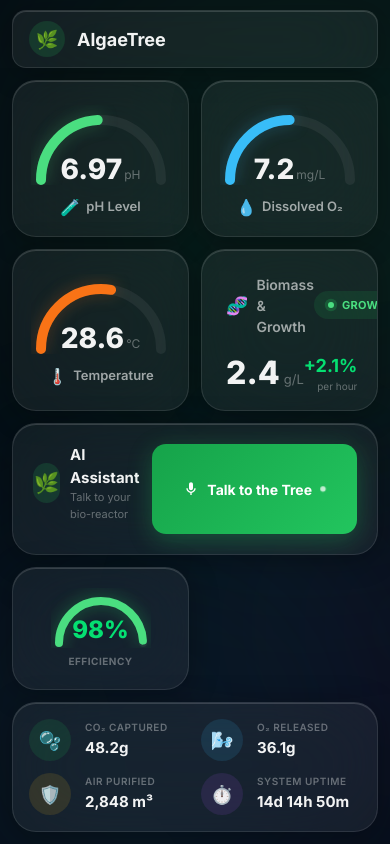
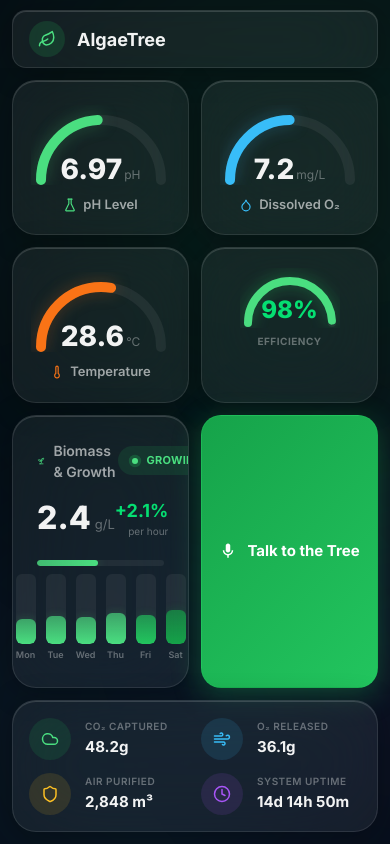
Before and after one commit to avirajsharma-ops/algaetree-ai, a Next.js app: page / in a window 390 px wide. Built offline with nearby package versions, Linux system fonts and the light colour scheme.

Commit message:
feat: update DashboardPage with improved mobile CTA and efficiency display, refactor icon usage to SVG

```diff
--- a/src/app/globals.css
+++ b/src/app/globals.css
@@ -206,10 +206,15 @@
     gap: 12px !important;
   }
 
+  .dash-grid > * {
+    min-width: 0 !important;
+    overflow: hidden !important;
+  }
+
   .dash-hero { display: none !important; }
   .dash-desktop-cta { display: none !important; }
 
-  .dash-mobile-cta { display: flex !important; grid-column: 1 / -1 !important; }
+  .dash-mobile-cta { display: flex !important; }
   .dash-mobile-efficiency { display: flex !important; }
 
   .dash-footer {
--- a/src/app/page.tsx
+++ b/src/app/page.tsx
@@ -1,6 +1,6 @@
 "use client";
 
-import { useState, useEffect, useCallback } from "react";
+import { useState, useEffect, useCallback, type ReactNode } from "react";
 import { useRouter } from "next/navigation";
 import Image from "next/image";
 import { motion } from "framer-motion";
@@ -18,7 +18,7 @@
 /* ── Animated Semicircle Gauge ── */
 function SemiGauge({ value, min, max, label, unit, color, icon, delay = 0 }: {
   value: number; min: number; max: number; label: string; unit: string;
-  color: string; icon: string; delay?: number;
+  color: string; icon: ReactNode; delay?: number;
 }) {
   const pct = Math.min(Math.max((value - min) / (max - min), 0), 1);
   const r = 58;
@@ -71,7 +71,7 @@
         </div>
       </div>
       <div className="flex items-center" style={{ gap: 6, marginTop: 10 }}>
-        <span style={{ fontSize: 16 }}>{icon}</span>
+        {icon}
         <span className="font-semibold" style={{ fontSize: 13, color: "var(--text-2)" }}>{label}</span>
       </div>
     </motion.div>
@@ -193,7 +193,9 @@
               <circle cx="30" cy="30" r="26" fill="none" stroke="rgba(34,197,94,0.15)" strokeWidth="4" />
               <path d="M30 4a26 26 0 0 1 26 26" fill="none" stroke="#22c55e" strokeWidth="4" strokeLinecap="round" />
             </svg>
-            <span style={{ position: "absolute", inset: 0, display: "flex", alignItems: "center", justifyContent: "center", fontSize: 24 }}>🌿</span>
+            <span style={{ position: "absolute", inset: 0, display: "flex", alignItems: "center", justifyContent: "center" }}>
+              <svg width="24" height="24" fill="none" viewBox="0 0 24 24" stroke="#4ade80" strokeWidth="2" strokeLinecap="round" strokeLinejoin="round"><path d="M11 20A7 7 0 0 1 9.8 6.9C15.5 4.9 17 3.5 19 2c1 2 2 4.5 2 8 0 5.5-4.5 10-10 10Z"/><path d="M2 21c0-3 1.85-5.36 5.08-6C9.5 14.52 12 13 13 12"/></svg>
+            </span>
           </div>
           <p className="font-semibold" style={{ fontSize: 16, color: "var(--text-2)" }}>Loading AlgaeTree AI...</p>
           <p style={{ fontSize: 13, color: "var(--text-3)" }}>Preparing your conversation</p>
@@ -213,7 +215,7 @@
             className="rounded-full flex items-center justify-center"
             style={{ width: 36, height: 36, background: "rgba(34,197,94,0.15)" }}
           >
-            <span style={{ fontSize: 18 }}>🌿</span>
+            <svg width="18" height="18" fill="none" viewBox="0 0 24 24" stroke="#4ade80" strokeWidth="2" strokeLinecap="round" strokeLinejoin="round"><path d="M11 20A7 7 0 0 1 9.8 6.9C15.5 4.9 17 3.5 19 2c1 2 2 4.5 2 8 0 5.5-4.5 10-10 10Z"/><path d="M2 21c0-3 1.85-5.36 5.08-6C9.5 14.52 12 13 13 12"/></svg>
           </div>
           <span className="font-bold" style={{ fontSize: 18 }}>AlgaeTree</span>
         </div>
@@ -263,9 +265,11 @@
           <div className="flex items-center justify-between" style={{ marginBottom: 24 }}>
             <div className="flex items-center" style={{ gap: 12 }}>
               <div
-                className="rounded-2xl flex items-center justify-center text-xl"
+                className="rounded-2xl flex items-center justify-center"
                 style={{ width: 48, height: 48, background: "rgba(34,197,94,0.1)" }}
-              >🔬</div>
+              >
+                <svg width="22" height="22" fill="none" viewBox="0 0 24 24" stroke="#4ade80" strokeWidth="2" strokeLinecap="round"><path d="M10 2v7.53a2 2 0 0 1-.21.9L4.72 20.55a1 1 0 0 0 .9 1.45h12.76a1 1 0 0 0 .9-1.45L14.21 10.43A2 2 0 0 1 14 9.53V2"/><path d="M8.5 2h7"/></svg>
+              </div>
               <span className="font-bold" style={{ fontSize: 18 }}>Bio-Reactor Core</span>
             </div>
             <Badge label="Optimal" />
@@ -333,7 +337,7 @@
               </>
             ) : (
               <>
-                <span style={{ fontSize: 20 }}>🌿</span>
+                <svg width="18" height="18" fill="currentColor" viewBox="0 0 24 24"><path d="M12 14c1.66 0 3-1.34 3-3V5c0-1.66-1.34-3-3-3S9 3.34 9 5v6c0 1.66 1.34 3 3 3z"/><path d="M17 11c0 2.76-2.24 5-5 5s-5-2.24-5-5H5c0 3.53 2.61 6.43 6 6.92V21h2v-3.08c3.39-.49 6-3.39 6-6.92h-2z"/></svg>
                 <span>Talk to the Tree</span>
                 <span className="pulse-dot rounded-full" style={{ width: 8, height: 8, background: "#fff" }} />
               </>
@@ -361,27 +365,53 @@
 
         {/* ── pH Gauge ── */}
         <SemiGauge
-          icon="🧪" label="pH Level" value={d.ph} unit="pH"
+          icon={<svg width="14" height="14" fill="none" viewBox="0 0 24 24" stroke="#4ade80" strokeWidth="2" strokeLinecap="round"><path d="M10 2v7.53a2 2 0 0 1-.21.9L4.72 20.55a1 1 0 0 0 .9 1.45h12.76a1 1 0 0 0 .9-1.45L14.21 10.43A2 2 0 0 1 14 9.53V2"/><path d="M8.5 2h7"/></svg>} label="pH Level" value={d.ph} unit="pH"
           min={0} max={14} color="#4ade80" delay={0.2}
         />
 
         {/* ── Dissolved Oxygen Gauge ── */}
         <SemiGauge
-          icon="💧" label="Dissolved O₂" value={d.do2} unit="mg/L"
+          icon={<svg width="14" height="14" fill="none" viewBox="0 0 24 24" stroke="#38bdf8" strokeWidth="2" strokeLinecap="round"><path d="M12 22a7 7 0 0 0 7-7c0-2-1-3.9-3-5.5s-3.5-4-4-6.5c-.5 2.5-2 4.9-4 6.5C6 11.1 5 13 5 15a7 7 0 0 0 7 7z"/></svg>} label="Dissolved O₂" value={d.do2} unit="mg/L"
           min={0} max={14} color="#38bdf8" delay={0.3}
         />
 
         {/* ── Temperature Gauge ── */}
         <SemiGauge
-          icon="🌡️" label="Temperature" value={d.temp} unit="°C"
+          icon={<svg width="14" height="14" fill="none" viewBox="0 0 24 24" stroke="#f97316" strokeWidth="2" strokeLinecap="round"><path d="M14 4v10.54a4 4 0 1 1-4 0V4a2 2 0 0 1 4 0Z"/></svg>} label="Temperature" value={d.temp} unit="°C"
           min={0} max={50} color="#f97316" delay={0.4}
         />
+
+        {/* ── Efficiency ring (mobile only, next to Temperature) ── */}
+        <motion.div
+          className="card flex flex-col items-center dash-mobile-efficiency"
+          style={{ padding: "20px 16px", display: "none" }}
+          variants={rise}
+        >
+          <div style={{ position: "relative", width: 100, height: 60 }}>
+            <svg width="100" height="60" viewBox="0 0 100 60">
+              <path d="M 8 55 A 42 42 0 0 1 92 55" fill="none" stroke="rgba(255,255,255,0.06)" strokeWidth="8" strokeLinecap="round" />
+              <motion.path
+                d="M 8 55 A 42 42 0 0 1 92 55"
+                fill="none" stroke="#4ade80" strokeWidth="8" strokeLinecap="round"
+                strokeDasharray={`${Math.PI * 42}`}
+                initial={{ strokeDashoffset: Math.PI * 42 }}
+                animate={{ strokeDashoffset: Math.PI * 42 * (1 - d.efficiency / 100) }}
+                transition={{ duration: 1.4, ease: [0.25, 0.46, 0.45, 0.94] }}
+                style={{ filter: "drop-shadow(0 0 8px rgba(34,197,94,0.4))" }}
+              />
+            </svg>
+            <div style={{ position: "absolute", bottom: 0, left: 0, right: 0, textAlign: "center" }}>
+              <span className="font-extrabold text-green-400" style={{ fontSize: 24 }}>{d.efficiency}%</span>
+            </div>
+          </div>
+          <p className="font-bold uppercase tracking-wider" style={{ fontSize: 10, color: "var(--text-3)", marginTop: 6 }}>Efficiency</p>
+        </motion.div>
 
         {/* ── Biomass + Growth with bar chart ── */}
         <motion.div className="card flex flex-col" style={{ padding: 24 }} variants={rise}>
           <div className="flex items-center justify-between" style={{ marginBottom: 12 }}>
             <div className="flex items-center" style={{ gap: 8 }}>
-              <span style={{ fontSize: 18 }}>🧬</span>
+              <svg width="16" height="16" fill="none" viewBox="0 0 24 24" stroke="#4ade80" strokeWidth="2" strokeLinecap="round"><path d="M7 20h10"/><path d="M10 20c5.5-2.5.8-6.4 3-10"/><path d="M9.5 9.4c1.1.8 1.8 2.2 2.3 3.7-2 .4-3.5.4-4.8-.3-1.2-.6-2.3-1.9-3-4.2 2.8-.5 4.4 0 5.5.8z"/><path d="M14.1 6a7 7 0 0 0-1.1 4c1.9-.1 3.3-.6 4.3-1.4 1-1 1.6-2.3 1.7-4.6-2.7.1-4 1-4.9 2z"/></svg>
               <span className="font-semibold" style={{ fontSize: 14, color: "var(--text-2)" }}>Biomass & Growth</span>
             </div>
             <Badge label="Growing" />
@@ -423,43 +453,29 @@
           </div>
         </motion.div>
 
-        {/* ── Mobile CTA card (hidden on desktop) ── */}
-        <motion.div
-          className="card dash-mobile-cta"
-          style={{ padding: 20, display: "none" }}
-          variants={rise}
-        >
-          <div className="flex items-center" style={{ gap: 10, marginBottom: 12 }}>
-            <div
-              className="rounded-full flex items-center justify-center"
-              style={{ width: 40, height: 40, background: "rgba(34,197,94,0.15)" }}
-            >
-              <span style={{ fontSize: 20 }}>🌿</span>
-            </div>
-            <div>
-              <p className="font-bold" style={{ fontSize: 15 }}>AI Assistant</p>
-              <p style={{ fontSize: 11, color: "var(--text-3)" }}>Talk to your bio-reactor</p>
-            </div>
-          </div>
+        {/* ── Mobile CTA (hidden on desktop, next to Biomass) ── */}
         <motion.button
-            onClick={() => { setNavigating(true); router.push("/talk"); }}
-            disabled={navigating}
-            className="glow-btn flex items-center justify-center cursor-pointer"
+          className="glow-btn dash-mobile-cta cursor-pointer"
           style={{
-              width: "100%",
-              gap: 8,
-              padding: "14px 0",
-              borderRadius: 14,
+            display: "none",
+            alignItems: "center",
+            justifyContent: "center",
+            gap: 10,
+            padding: "20px 16px",
+            borderRadius: 20,
             background: navigating
               ? "linear-gradient(135deg, #15803d, #16a34a)"
               : "linear-gradient(135deg, #16a34a, #22c55e)",
             color: "#fff",
             fontWeight: 700,
-              fontSize: 14,
-              border: "none",
-              boxShadow: "0 6px 24px rgba(34,197,94,0.3)",
+            fontSize: 15,
+            border: "1px solid rgba(34,197,94,0.3)",
+            boxShadow: "0 8px 30px rgba(34,197,94,0.3)",
             opacity: navigating ? 0.85 : 1,
           }}
+          variants={rise}
+          onClick={() => { setNavigating(true); router.push("/talk"); }}
+          disabled={navigating}
           whileTap={navigating ? {} : { scale: 0.97 }}
         >
           {navigating ? (
@@ -468,46 +484,18 @@
                 <circle cx="12" cy="12" r="10" stroke="rgba(255,255,255,0.3)" strokeWidth="3" />
                 <path d="M12 2a10 10 0 0 1 10 10" stroke="#fff" strokeWidth="3" strokeLinecap="round" />
               </svg>
-                <span>Loading…</span>
+              <span>Loading...</span>
             </>
           ) : (
             <>
-                <svg width="16" height="16" fill="currentColor" viewBox="0 0 24 24">
-                  <path d="M12 14c1.66 0 3-1.34 3-3V5c0-1.66-1.34-3-3-3S9 3.34 9 5v6c0 1.66 1.34 3 3 3z" />
-                  <path d="M17 11c0 2.76-2.24 5-5 5s-5-2.24-5-5H5c0 3.53 2.61 6.43 6 6.92V21h2v-3.08c3.39-.49 6-3.39 6-6.92h-2z" />
+              <svg width="18" height="18" fill="currentColor" viewBox="0 0 24 24">
+                <path d="M12 14c1.66 0 3-1.34 3-3V5c0-1.66-1.34-3-3-3S9 3.34 9 5v6c0 1.66 1.34 3 3 3z"/>
+                <path d="M17 11c0 2.76-2.24 5-5 5s-5-2.24-5-5H5c0 3.53 2.61 6.43 6 6.92V21h2v-3.08c3.39-.49 6-3.39 6-6.92h-2z"/>
               </svg>
               <span>Talk to the Tree</span>
-                <span className="pulse-dot rounded-full" style={{ width: 6, height: 6, background: "#fff" }} />
             </>
           )}
         </motion.button>
-        </motion.div>
-
-        {/* ── Efficiency ring (mobile only, replaces hero) ── */}
-        <motion.div
-          className="card flex flex-col items-center dash-mobile-efficiency"
-          style={{ padding: "20px 16px", display: "none" }}
-          variants={rise}
-        >
-          <div style={{ position: "relative", width: 100, height: 60 }}>
-            <svg width="100" height="60" viewBox="0 0 100 60">
-              <path d="M 8 55 A 42 42 0 0 1 92 55" fill="none" stroke="rgba(255,255,255,0.06)" strokeWidth="8" strokeLinecap="round" />
-              <motion.path
-                d="M 8 55 A 42 42 0 0 1 92 55"
-                fill="none" stroke="#4ade80" strokeWidth="8" strokeLinecap="round"
-                strokeDasharray={`${Math.PI * 42}`}
-                initial={{ strokeDashoffset: Math.PI * 42 }}
-                animate={{ strokeDashoffset: Math.PI * 42 * (1 - d.efficiency / 100) }}
-                transition={{ duration: 1.4, ease: [0.25, 0.46, 0.45, 0.94] }}
-                style={{ filter: "drop-shadow(0 0 8px rgba(34,197,94,0.4))" }}
-              />
-            </svg>
-            <div style={{ position: "absolute", bottom: 0, left: 0, right: 0, textAlign: "center" }}>
-              <span className="font-extrabold text-green-400" style={{ fontSize: 24 }}>{d.efficiency}%</span>
-            </div>
-          </div>
-          <p className="font-bold uppercase tracking-wider" style={{ fontSize: 10, color: "var(--text-3)", marginTop: 6 }}>Efficiency</p>
-        </motion.div>
 
         {/* ── FOOTER (spans full width) ── */}
         <motion.footer
@@ -516,15 +504,15 @@
           variants={rise}
         >
           {[
-            { icon: "🫧", l: "CO₂ Captured", v: `${d.co2}g`, bg: "rgba(34,197,94,0.12)" },
-            { icon: "🌬️", l: "O₂ Released", v: `${d.o2}g`, bg: "rgba(56,189,248,0.12)" },
-            { icon: "🛡️", l: "Air Purified", v: `${d.air.toLocaleString()} m³`, bg: "rgba(251,191,36,0.12)" },
-            { icon: "⏱️", l: "System Uptime", v: d.uptime, bg: "rgba(168,85,247,0.12)" },
+            { icon: <svg width="18" height="18" fill="none" viewBox="0 0 24 24" stroke="#4ade80" strokeWidth="2" strokeLinecap="round"><path d="M17.5 19H9a7 7 0 1 1 6.71-9h1.79a4.5 4.5 0 1 1 0 9Z"/></svg>, l: "CO₂ Captured", v: `${d.co2}g`, bg: "rgba(34,197,94,0.12)" },
+            { icon: <svg width="18" height="18" fill="none" viewBox="0 0 24 24" stroke="#38bdf8" strokeWidth="2" strokeLinecap="round"><path d="M17.7 7.7a2.5 2.5 0 1 1 1.8 4.3H2"/><path d="M9.6 4.6A2 2 0 1 1 11 8H2"/><path d="M12.6 19.4A2 2 0 1 0 14 16H2"/></svg>, l: "O₂ Released", v: `${d.o2}g`, bg: "rgba(56,189,248,0.12)" },
+            { icon: <svg width="18" height="18" fill="none" viewBox="0 0 24 24" stroke="#fbbf24" strokeWidth="2" strokeLinecap="round" strokeLinejoin="round"><path d="M20 13c0 5-3.5 7.5-7.66 8.95a1 1 0 0 1-.67 0C8.5 20.5 4 18 4 13V6a1 1 0 0 1 1-1c2 0 4.5-1.2 6.24-2.72a1.17 1.17 0 0 1 1.52 0C14.51 3.81 17 5 19 5a1 1 0 0 1 1 1z"/></svg>, l: "Air Purified", v: `${d.air.toLocaleString()} m³`, bg: "rgba(251,191,36,0.12)" },
+            { icon: <svg width="18" height="18" fill="none" viewBox="0 0 24 24" stroke="#a855f7" strokeWidth="2" strokeLinecap="round"><circle cx="12" cy="12" r="10"/><path d="M12 6v6l4 2"/></svg>, l: "System Uptime", v: d.uptime, bg: "rgba(168,85,247,0.12)" },
           ].map(s => (
             <div key={s.l} className="flex items-center" style={{ gap: 14 }}>
               <div
                 className="rounded-full flex items-center justify-center"
-                style={{ width: 42, height: 42, background: s.bg, fontSize: 18 }}
+                style={{ width: 42, height: 42, background: s.bg }}
               >{s.icon}</div>
               <div>
                 <p className="font-semibold uppercase tracking-wider" style={{ fontSize: 10, color: "var(--text-3)" }}>{s.l}</p>
```
Lines whose indentation alone changed are shown as unchanged.
